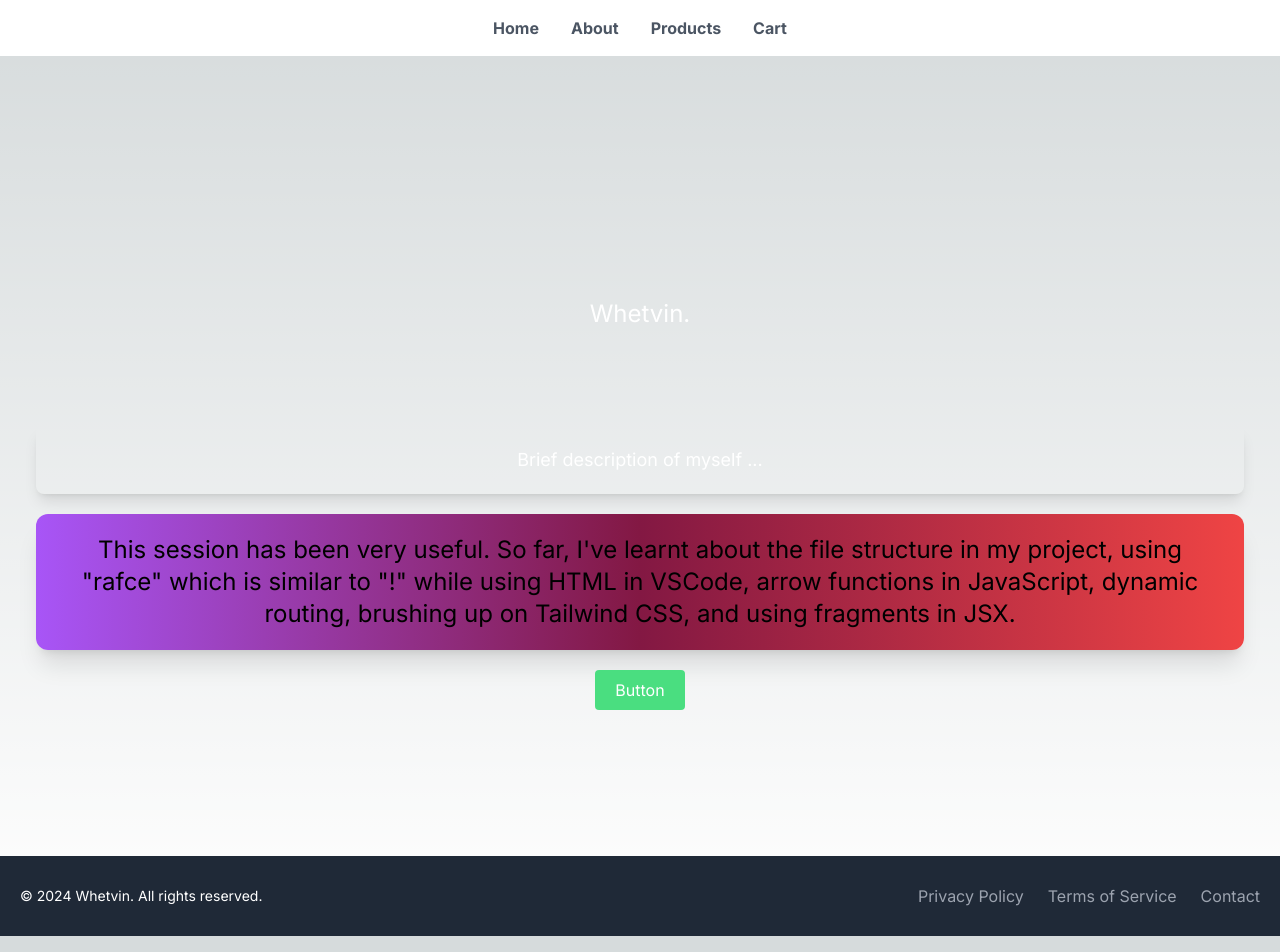
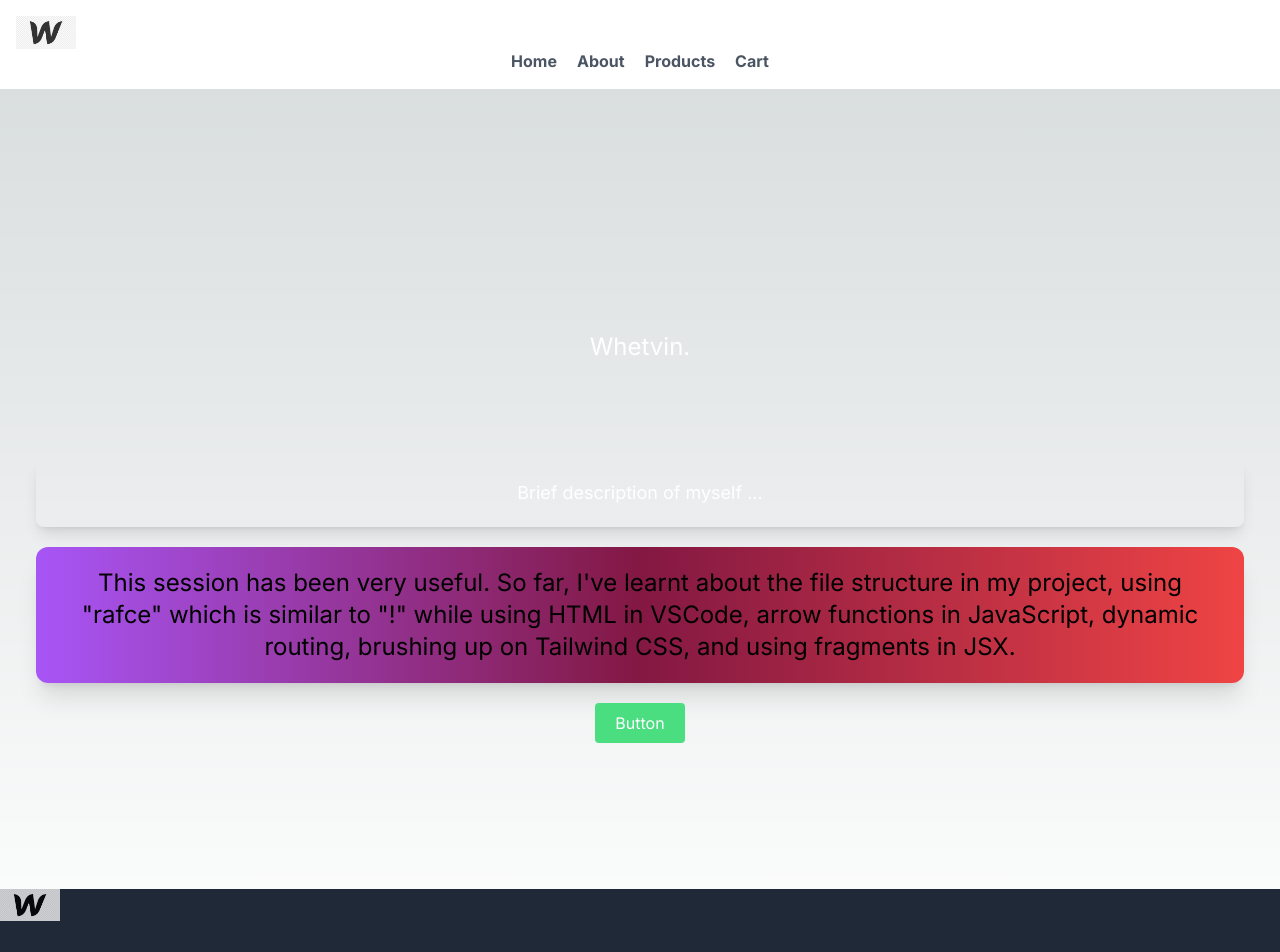
Before and after one commit to whetty/Learning-Next.js, a Next.js app: page / in a window 1280 px wide. Shown: the top 952 px of the page. Built offline with nearby package versions, Linux system fonts and the light colour scheme.

Commit message:
added an image to header and footer

```diff
--- a/src/components/Footer.jsx
+++ b/src/components/Footer.jsx
@@ -1,9 +1,12 @@
 import React from 'react'
 import Link from 'next/link';
+import Image from 'next/image';
+import code_picture from "/public/img1.png";
 
 const Footer = () => {
   return (
     <footer className="bg-gray-800 text-white">
+      <Image src={code_picture} alt="code" width={60} height={10} className="opacity-80"/>
       <div className="container mx-auto flex flex-col md:flex-row justify-between items-center py-7">
         <div className="mb-4 md:mb-0 px-5">
           <p className="text-sm">© 2024 Whetvin. All rights reserved.</p>
--- a/src/components/NavBar.jsx
+++ b/src/components/NavBar.jsx
@@ -1,10 +1,13 @@
 import React from "react";
 import Link from 'next/link';
+import Image from 'next/image';
+import code_picture from "/public/img1.png";
 
 const NavBar = () => {
     return (
       <nav className=" bg-white p-4">
-        <ul className="flex justify-center space-x-8">
+        <Image src={code_picture} alt="code" width={60} height={10} className=" opacity-80"/>
+        <ul className="flex justify-center space-x-5">
           <li>
             <Link href="/" passHref>
               <span className="text-gray-600 font-bold hover:text-lg">
```
Also changed, not shown: public/img1.png (added).
